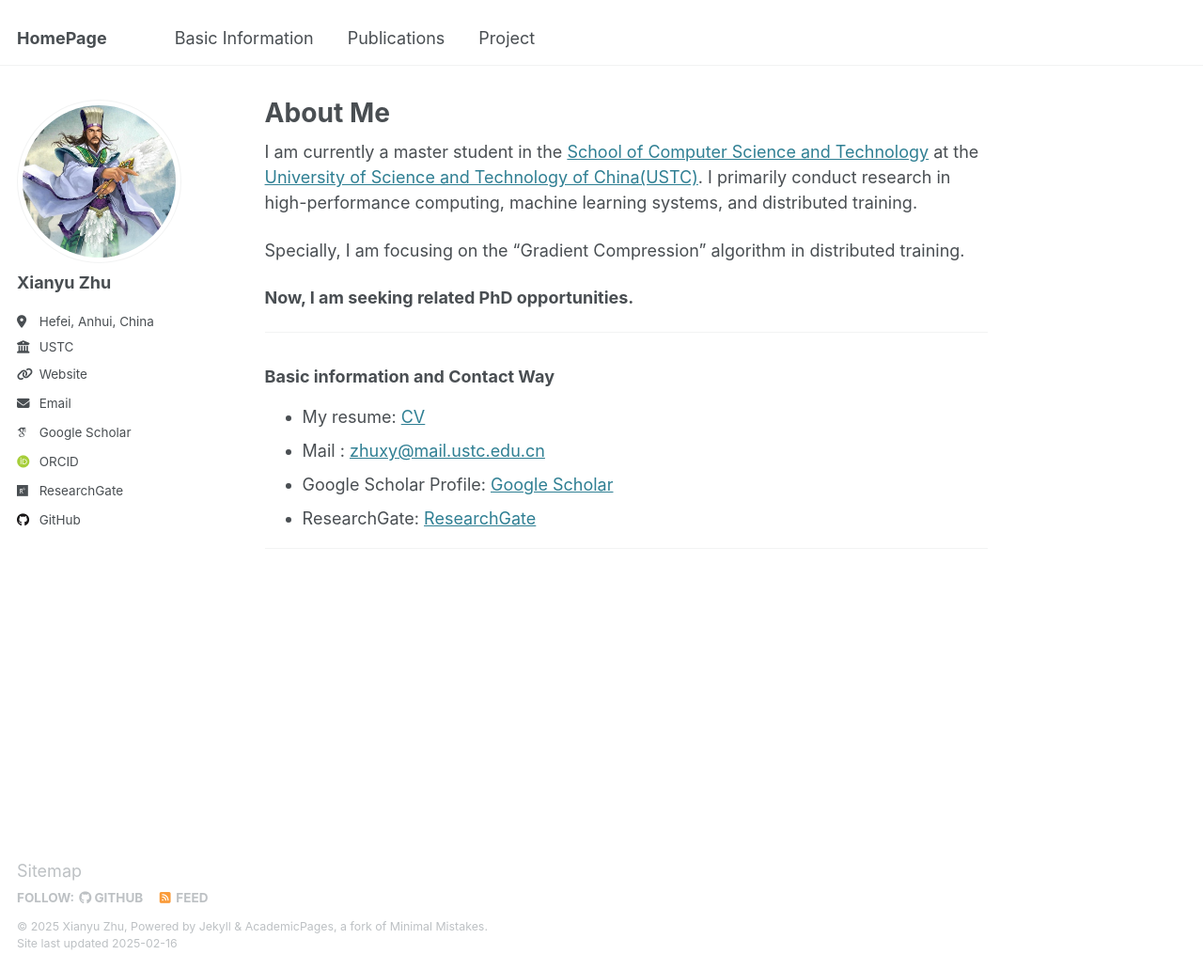
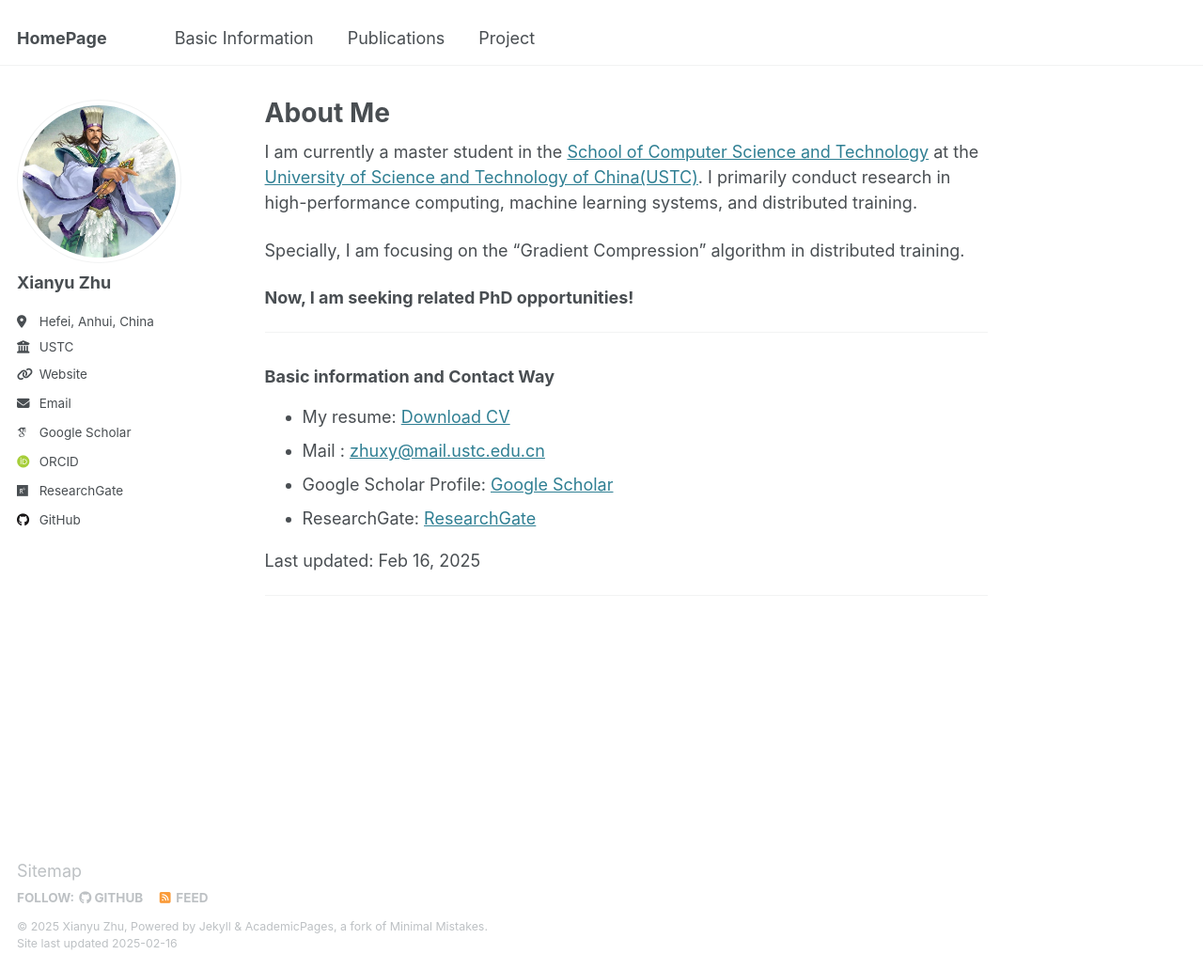
Before and after one commit to zhuxy-USTC/zhuxy-USTC.github.io, a Jekyll site: the page built from _pages/about.md, in a window 1280 px wide and 1032 px high. Shown: the whole window at 94% size. Built offline with Jekyll 4.4.1, drawn with Linux system fonts in a browser that asks for light colours; some web fonts are replaced.

Commit message:
update about

```diff
--- a/_pages/about.md
+++ b/_pages/about.md
@@ -12,16 +12,18 @@
 
 Specially, I am focusing on the "Gradient Compression" algorithm in distributed training.
 
-**Now, I am seeking related PhD opportunities.**
+**Now, I am seeking related PhD opportunities!**
 
 *************************************************************
 
 ### Basic information and Contact Way
-* My resume: [CV](https://zhuxy-USTC.github.io/files/ZhuXY-CV.pdf)
+* My resume: [Download CV](https://zhuxy-USTC.github.io/files/ZhuXY-CV.pdf)
 * Mail : <zhuxy@mail.ustc.edu.cn>
 * Google Scholar Profile: [Google Scholar](https://scholar.google.com/citations?user=k2ajuuEAAAAJ&hl)
 * ResearchGate: [ResearchGate](https://www.researchgate.net/profile/Zhu-Xianyu?ev=hdr_xprf)
 
+
+Last updated: Feb 16, 2025
 
 <!--
 Education
```
Also changed, not shown: _pages/publications.md (+2 -2 lines).
